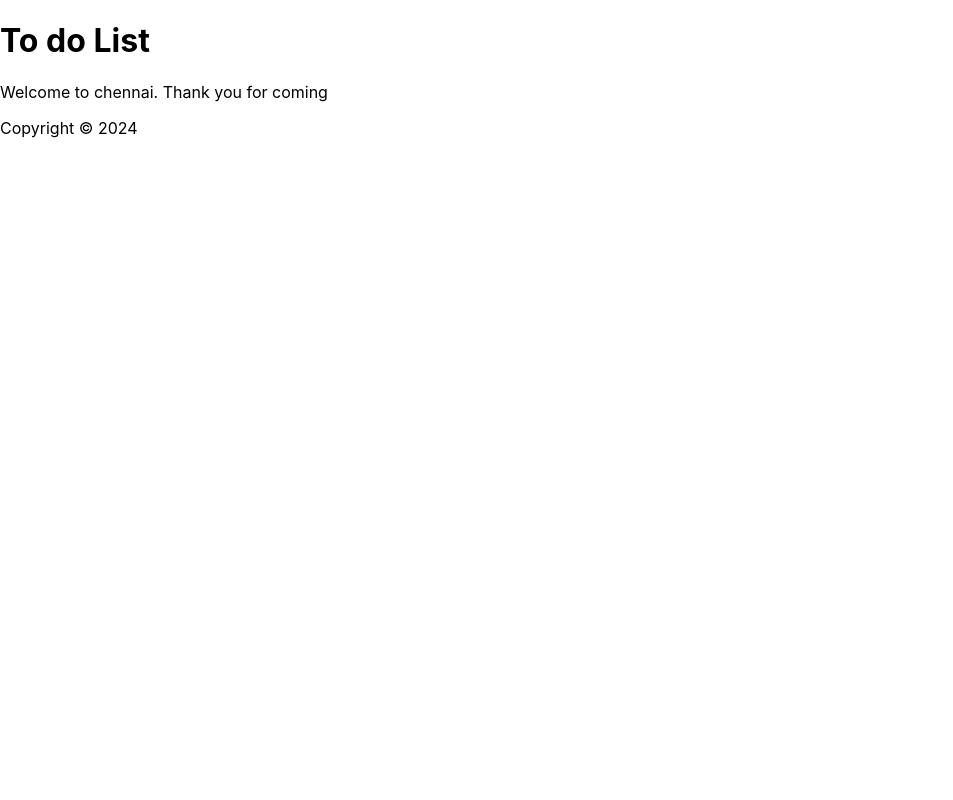
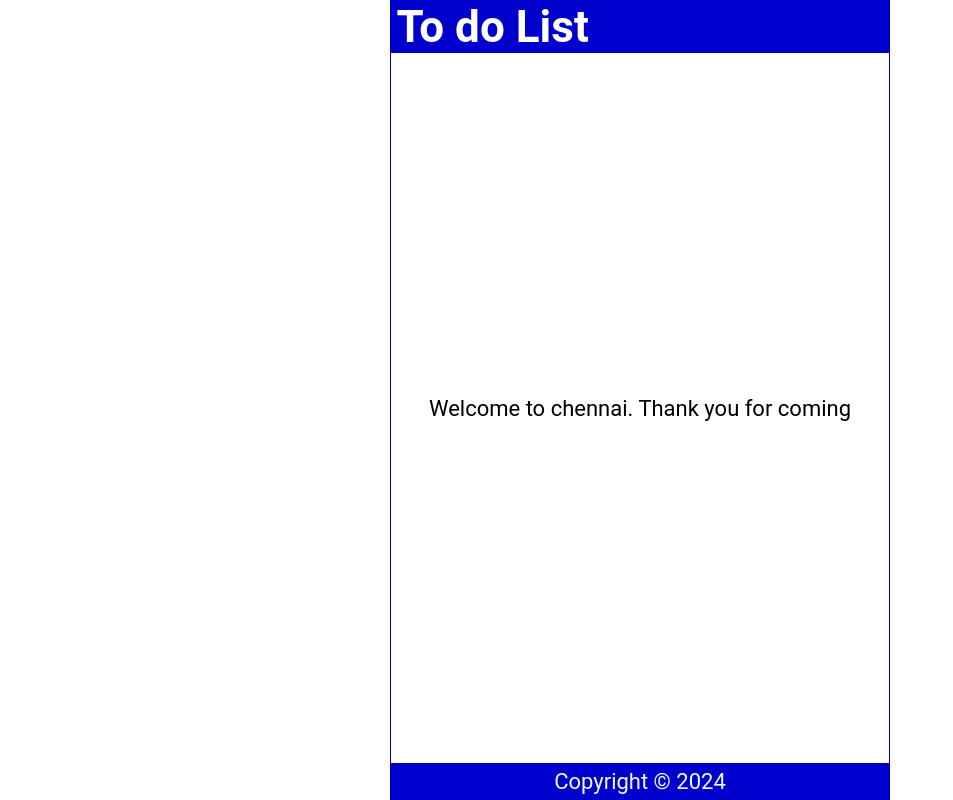
Before and after one commit to surjithkumarmahalinham/React-course-project1, a React (Create React App) app: page / in a window 1280 px wide. Shown: the whole page, without its empty margins (0-953 px from the left). Built offline with nearby package versions, Linux system fonts and the light colour scheme.

Commit message:
css added

```diff
--- a/src/App.js
+++ b/src/App.js
@@ -5,7 +5,7 @@
 function App(){
 
   return(
-    <div>
+    <div className="App">
      <Header />
      <Content />
      <Footer />
--- a/src/Content.js
+++ b/src/Content.js
@@ -9,9 +9,9 @@
       }
 
   return (
-
-    <p>Welcome to {handleNameChange()}. Thank you for coming</p>
-
+    <main>
+      <p>Welcome to {handleNameChange()}. Thank you for coming</p>
+    </main>
   )
 }
 
--- a/src/Header.js
+++ b/src/Header.js
@@ -1,8 +1,9 @@
 import React from "react"
 
 const Header = () => {
+    const headerStyle = {backgroundColor:'mediumblue',color:'white'}
   return (
-    <header>
+    <header style={headerStyle}>
         <h1>To do List</h1>
     </header>
   )
--- a/src/index.css
+++ b/src/index.css
@@ -1,13 +1,59 @@
+* {
+  margin: 0;
+  padding: 0;
+  box-sizing: border-box;
+}
+
+html {
+  font-size: 22px;
+}
+
 body {
-  margin: 0;
-  font-family: -apple-system, BlinkMacSystemFont, 'Segoe UI', 'Roboto', 'Oxygen',
+  min-height: 100vh;
+  font-family: 'Roboto', 'Oxygen',
     'Ubuntu', 'Cantarell', 'Fira Sans', 'Droid Sans', 'Helvetica Neue',
     sans-serif;
   -webkit-font-smoothing: antialiased;
   -moz-osx-font-smoothing: grayscale;
 }
 
-code {
-  font-family: source-code-pro, Menlo, Monaco, Consolas, 'Courier New',
-    monospace;
+.App {
+  display: flex;
+  flex-direction: column;
+  justify-content: center;
+  align-items: center;
+  height: 100vh;
+  width: 100%;
+  max-width: 500px;
+  border: 1px solid mediumblue;
+  margin: auto;
 }
+
+header {
+  width: 100%;
+  padding: 0 0.25em;
+  background-color: mediumblue;
+  color: aliceblue;
+  display: flex;
+  justify-content: space-between;
+  align-items: center;
+}
+
+main {
+  width: 100%;
+  display: flex;
+  flex-direction: column;
+  flex-grow: 1;
+  justify-content: center;
+  align-items: center;
+  overflow-y: auto;
+}
+
+footer {
+  width: 100%;
+  padding: 0.25em;
+  background-color: mediumblue;
+  color: aliceblue;
+  display: grid;
+  place-content: center;
+}
```
Also changed, not shown: src/logo.svg (deleted).
